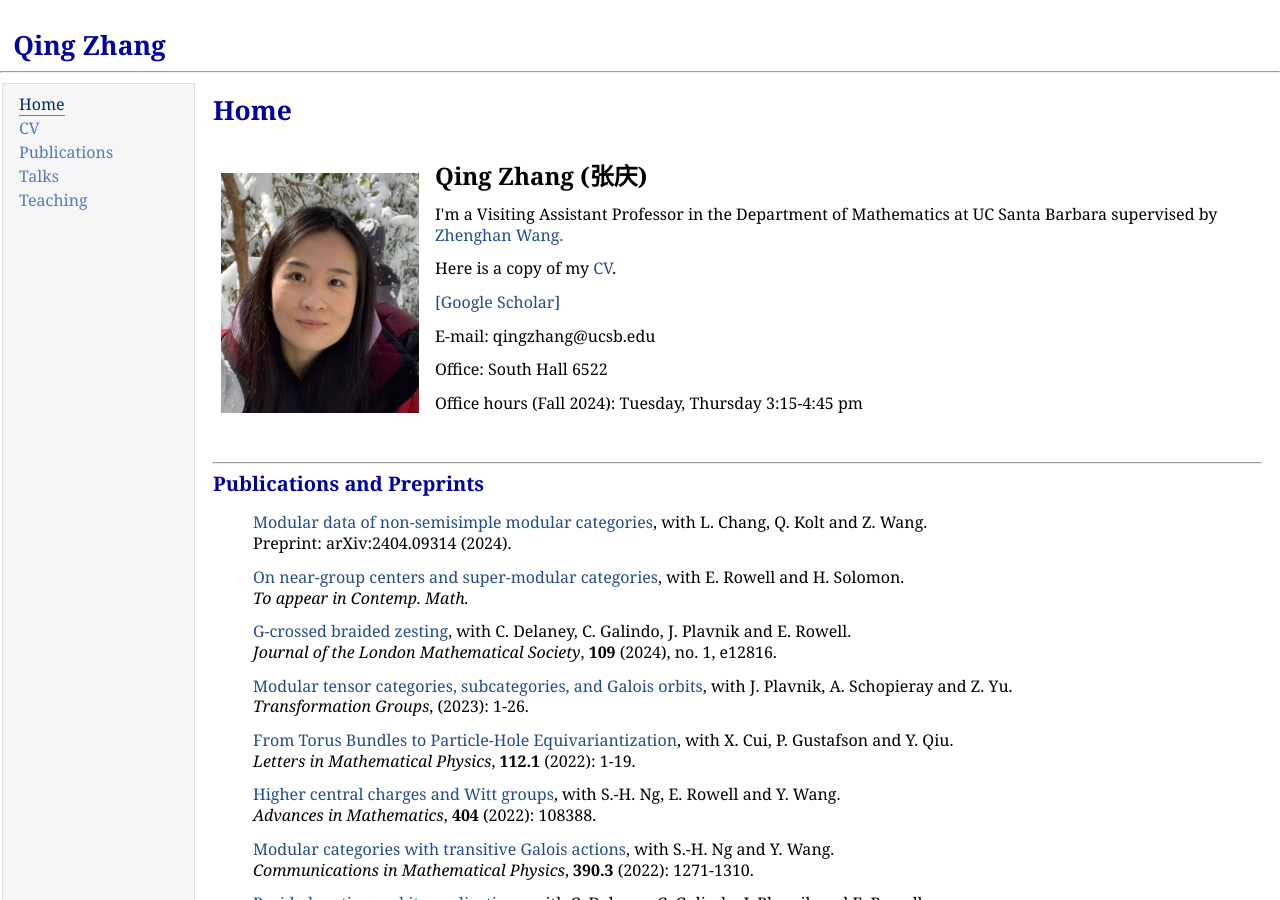
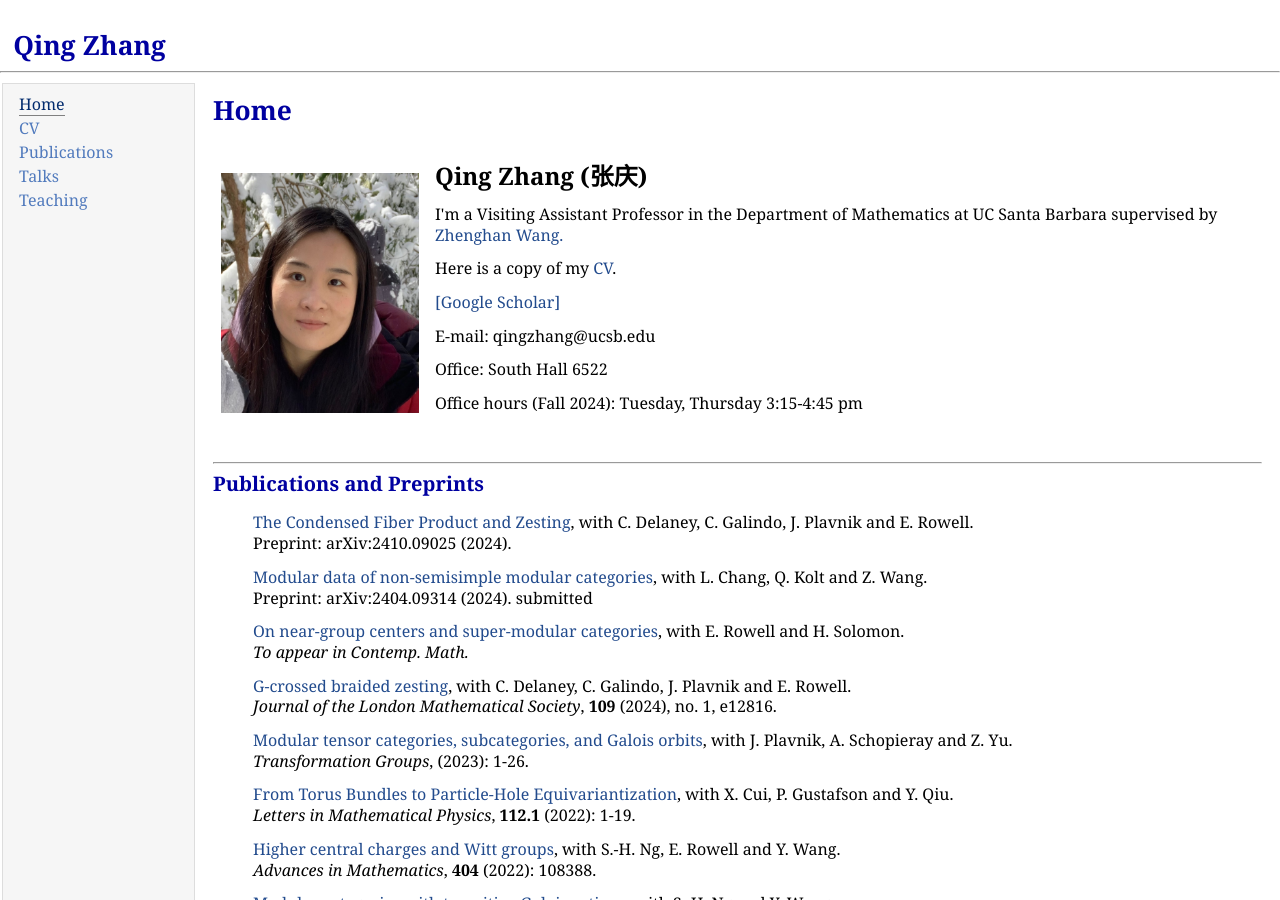
Before and after one commit to zhangqing2513/zhangqing2513.github.io, a Jekyll site: the page index.html, which Jekyll copies as it is, in a window 1280 px wide and 900 px high. Built offline with Jekyll 4.4.1, drawn with Linux system fonts in a browser that asks for light colours.

Commit message:
Update index.html

```diff
--- a/index.html
+++ b/index.html
@@ -50,7 +50,9 @@
   <div>
     <h2 id='publications'><hr><a name="publications"></a>Publications and Preprints</h2>
     <ul>
-        <p><a href="https://arxiv.org/abs/2404.09314" target="_blank">Modular data of non-semisimple modular categories</a>, with L. Chang, Q. Kolt and Z. Wang. <br>Preprint: arXiv:2404.09314 (2024).</p>
+	<p><a href="https://arxiv.org/abs/2410.09025" target="_blank">The Condensed Fiber Product and Zesting</a>, with C. Delaney,  C. Galindo,  J. Plavnik and E. Rowell. <br>Preprint: arXiv:2410.09025 (2024).</p>
+
+        <p><a href="https://arxiv.org/abs/2404.09314" target="_blank">Modular data of non-semisimple modular categories</a>, with L. Chang, Q. Kolt and Z. Wang. <br>Preprint: arXiv:2404.09314 (2024). submitted</p>
 
         <p><a href="https://arxiv.org/abs/2305.09108" target="_blank">On near-group centers and super-modular categories</a>, with E. Rowell and H. Solomon. <br><i>To appear in Contemp. Math.</i></p>
 
```
